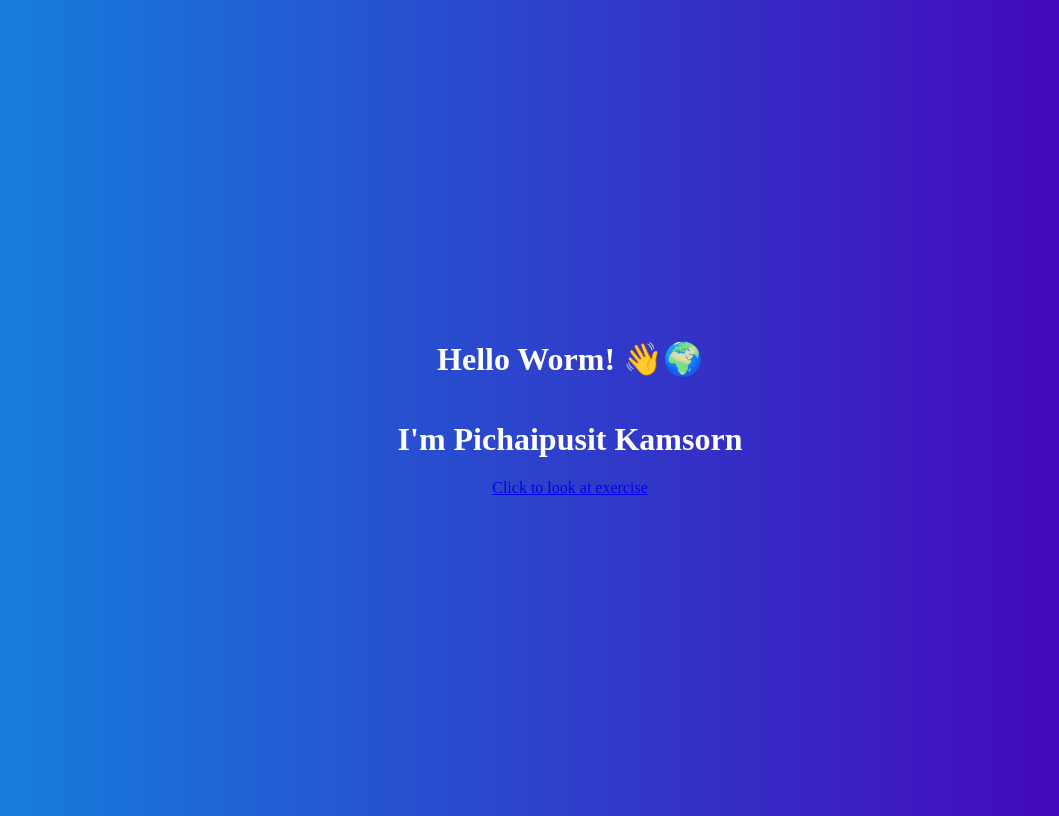
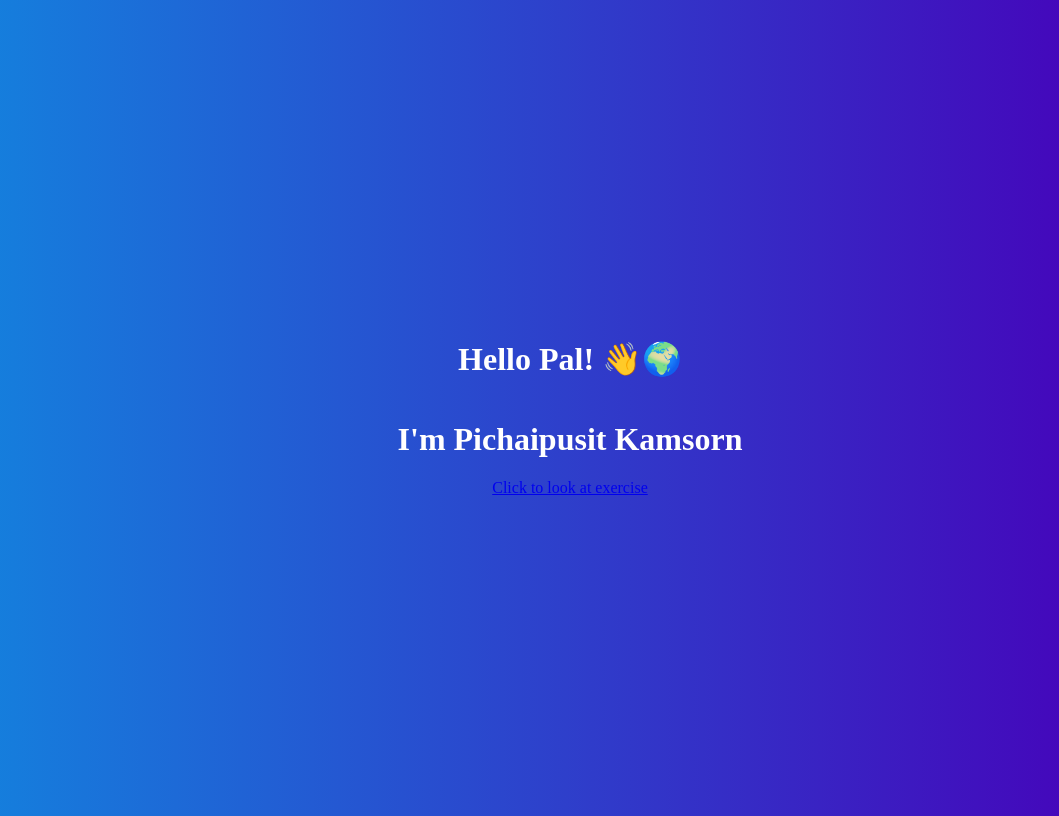
Before and after one commit to pichaipusit/babe.github.io, a plain HTML site: page index.html in a window 1280 px wide. Shown: the whole page, without its empty margins (78-1137 px from the left). Drawn offline with Linux system fonts and the light colour scheme.

Commit message:
change hello

```diff
--- a/index.html
+++ b/index.html
@@ -15,7 +15,7 @@
 		</style>
 	</head>
 	<body>
-		<h1>Hello Worm! 👋🌍</h1>
+		<h1>Hello Pal! 👋🌍</h1>
 		<h1>I'm Pichaipusit Kamsorn</h1>
 		<a href="/pichaipusit.github.io/profile/mypage.html">Click to look at exercise</a>
 	<body>
```
